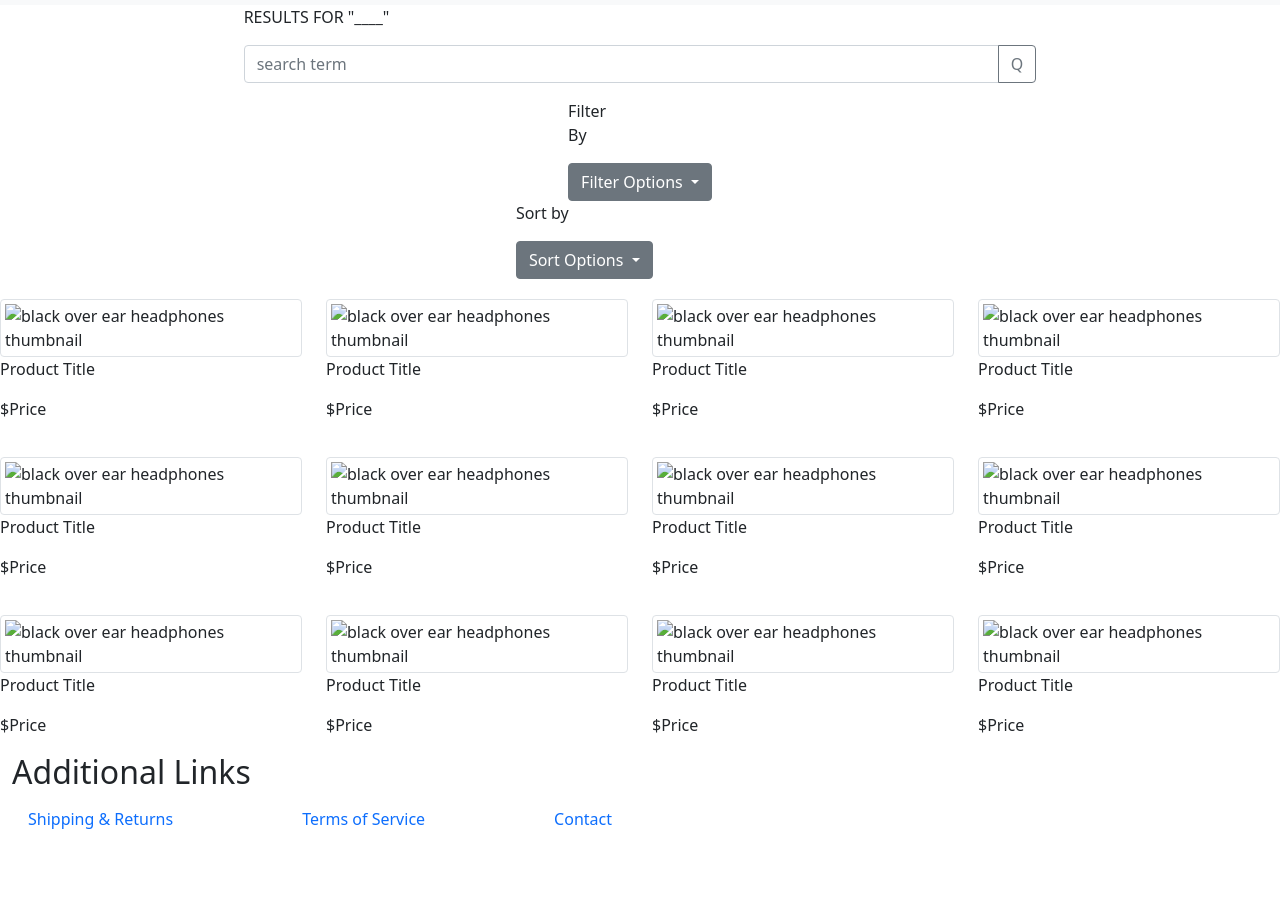
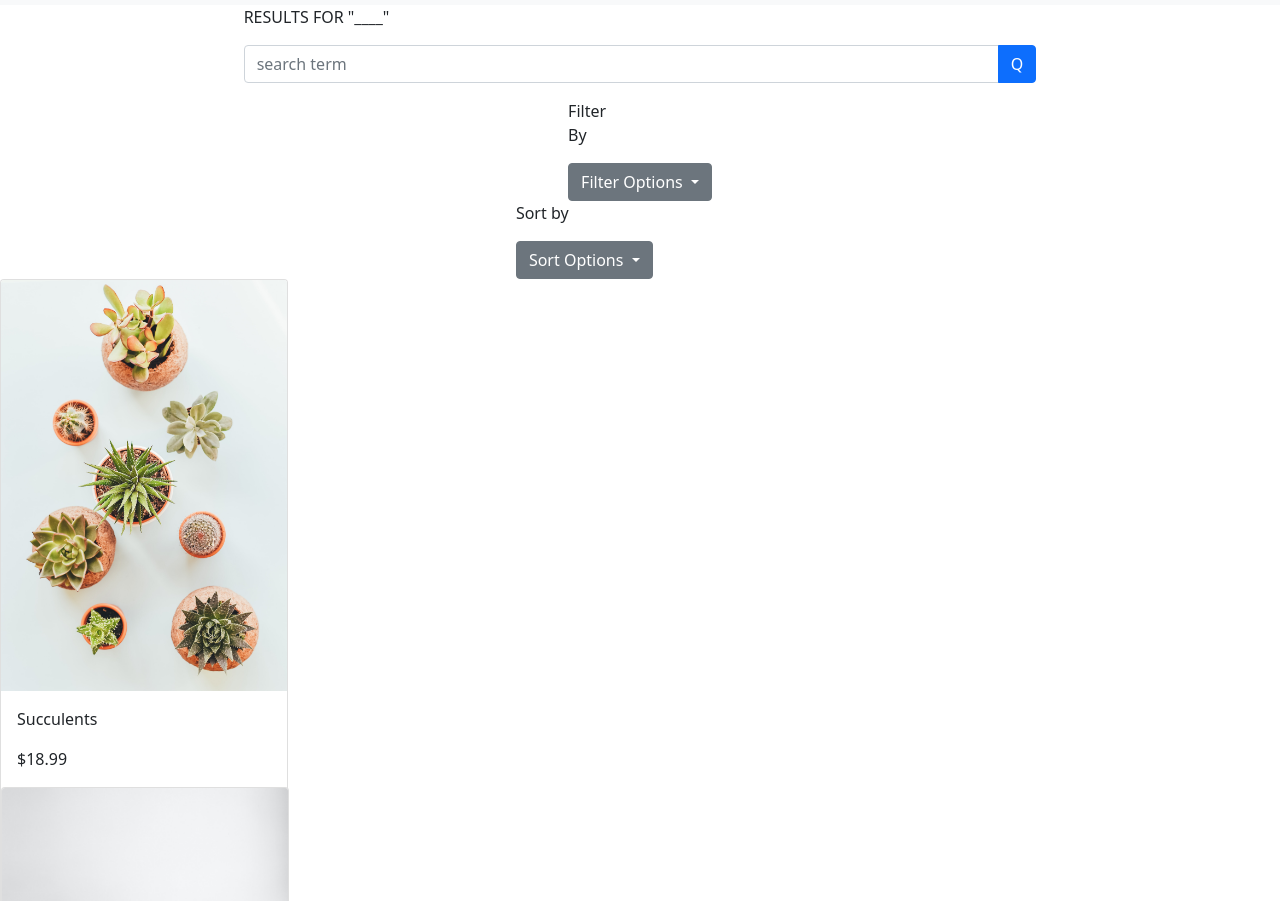
Before and after one commit to suebee76/cic-my-code, a plain HTML site: page Module3/4-12-week2/day1-2-withBootstrap/search.html in a window 1280 px wide. Shown: the part 51-952 px from the top of the page. Before the commit the page ends 890 px from the top, so only its background shows below. Drawn offline with nearby package versions, Linux system fonts and the light colour scheme.

Commit message:
added cards and images

```diff
--- a/Module3/4-12-week2/day1-2-withBootstrap/search.html
+++ b/Module3/4-12-week2/day1-2-withBootstrap/search.html
@@ -69,7 +69,7 @@
               aria-describedby="button-addon2"
             />
             <button
-              class="btn btn-outline-secondary"
+              class="btn btn-primary"
               type="button"
               id="button-addon2"
             >
@@ -129,129 +129,20 @@
         </div>
       </div>
 
-      <section>
-        <div class="productRow row">
-            <div class="productImg col-sm-3">
-              <img
-                class="img-thumbnail rounded"
-                src="images/headphones.jpeg"
-                alt="black over ear headphones thumbnail"
-              />
-              <p>Product Title</p>
-              <p>$Price</p>
-            </div>
-            <div class="productImg col-sm-3">
-              <img
-                class="img-thumbnail rounded"
-                src="images/headphones.jpeg"
-                alt="black over ear headphones thumbnail"
-              />
-              <p>Product Title</p>
-              <p>$Price</p>
-            </div>
-            <div class="productImg col-sm-3">
-              <img
-                class="img-thumbnail rounded"
-                src="images/headphones.jpeg"
-                alt="black over ear headphones thumbnail"
-              />
-              <p>Product Title</p>
-              <p>$Price</p>
-            </div>
-            <div class="productImg col-sm-3">
-              <img
-                class="img-thumbnail rounded"
-                src="images/headphones.jpeg"
-                alt="black over ear headphones thumbnail"
-              />
-              <p>Product Title</p>
-              <p>$Price</p>
-            </div>
-
+      <div class="card" style="width: 18rem;">
+        <img src="images/annie-spratt-ncQ2sguVlgo-unsplash.jpg" class="card-img-top" alt="succulents">
+        <div class="card-body">
+          <p class="card-text">Succulents</p>
+          <p class="card-text">$18.99</p>
+        </div>
+        <div class="card" style="width: 18rem;">
+          <img src="images/lauren-mancke-DpphPG9ENsI-unsplash.jpg" class="card-img-top" alt="fiddleleaf fig">
+          <div class="card-body">
+            <p class="card-text">Fiddleleaf Fig</p>
+            <p class="card-text">$24.99</p>
           </div>
-      </section>
-      <section>
-        <div class="productRow row">
-            <div class="productImg col-sm-3">
-              <img
-                class="img-thumbnail rounded"
-                src="images/headphones.jpeg"
-                alt="black over ear headphones thumbnail"
-              />
-              <p>Product Title</p>
-              <p>$Price</p>
-            </div>
-            <div class="productImg col-sm-3">
-              <img
-                class="img-thumbnail rounded"
-                src="images/headphones.jpeg"
-                alt="black over ear headphones thumbnail"
-              />
-              <p>Product Title</p>
-              <p>$Price</p>
-            </div>
-            <div class="productImg col-sm-3">
-              <img
-                class="img-thumbnail rounded"
-                src="images/headphones.jpeg"
-                alt="black over ear headphones thumbnail"
-              />
-              <p>Product Title</p>
-              <p>$Price</p>
-            </div>
-            <div class="productImg col-sm-3">
-              <img
-                class="img-thumbnail rounded"
-                src="images/headphones.jpeg"
-                alt="black over ear headphones thumbnail"
-              />
-              <p>Product Title</p>
-              <p>$Price</p>
-            </div>
-
-          </div>
-      </section>
-      <section>
-        <div class="productRow row">
-            <div class="productImg col-sm-3">
-              <img
-                class="img-thumbnail rounded"
-                src="images/headphones.jpeg"
-                alt="black over ear headphones thumbnail"
-              />
-              <p>Product Title</p>
-              <p>$Price</p>
-            </div>
-            <div class="productImg col-sm-3">
-              <img
-                class="img-thumbnail rounded"
-                src="images/headphones.jpeg"
-                alt="black over ear headphones thumbnail"
-              />
-              <p>Product Title</p>
-              <p>$Price</p>
-            </div>
-            <div class="productImg col-sm-3">
-              <img
-                class="img-thumbnail rounded"
-                src="images/headphones.jpeg"
-                alt="black over ear headphones thumbnail"
-              />
-              <p>Product Title</p>
-              <p>$Price</p>
-            </div>
-            <div class="productImg col-sm-3">
-              <img
-                class="img-thumbnail rounded"
-                src="images/headphones.jpeg"
-                alt="black over ear headphones thumbnail"
-              />
-              <p>Product Title</p>
-              <p>$Price</p>
-            </div>
-
-          </div>
-      </section>
+        </div>
+      </div>
 
     </main>
     <footer>
@@ -266,14 +157,33 @@
                   <a href="#" class="nav-link"> Shipping & Returns </a>
                 </div>
                 <div class="nav-item">
-                  <a href="#" class="nav-link"> Terms of Service</a>
+                  <a href="#" class="nav-link"> Terms </a>
                 </div>
                 <div class="nav-item">
                   <a href="#" class="nav-link"> Contact </a>
                 </div>
               </div>
             </div>
-            <div class="col-md-6"><!--left off here--></div>
+
+            <div class="col-md-6">
+              <div class="footerHeading">
+                <h2>Get the latest updates!</h2>
+              </div>
+              <form>
+                <div class="input-group">
+                  <input
+                    type="text"
+                    class="form-control"
+                    id="emailInput"
+                    placeholder="Enter your email address"
+                    aria-label="your email"
+                    aria-describedby="submit"
+                  />
+
+                  <button class="btn btn-success">Submit</button>
+                </div>
+              </form>
+            </div>
           </div>
         </div>
       </footer>
--- a/Module3/4-12-week2/day1-2-withBootstrap/style.css
+++ b/Module3/4-12-week2/day1-2-withBootstrap/style.css
@@ -25,6 +25,15 @@
   margin-top: 20px;
 }
 
+/*FOOTER*/
+
+footer {
+  padding: 20px;
+}
+
+.footerNav {
+  max-width: 80%;
+}
 /*SEARCH RESULTS*/
 
 .searchBtn {
```
Also changed, not shown: Module3/4-12-week2/day1-2-withBootstrap/index.html (+12 -4 lines), Module3/4-12-week2/day1-2-withBootstrap/images/annie-spratt-ncQ2sguVlgo-unsplash.jpg (added), Module3/4-12-week2/day1-2-withBootstrap/images/lauren-mancke-DpphPG9ENsI-unsplash.jpg (added).
